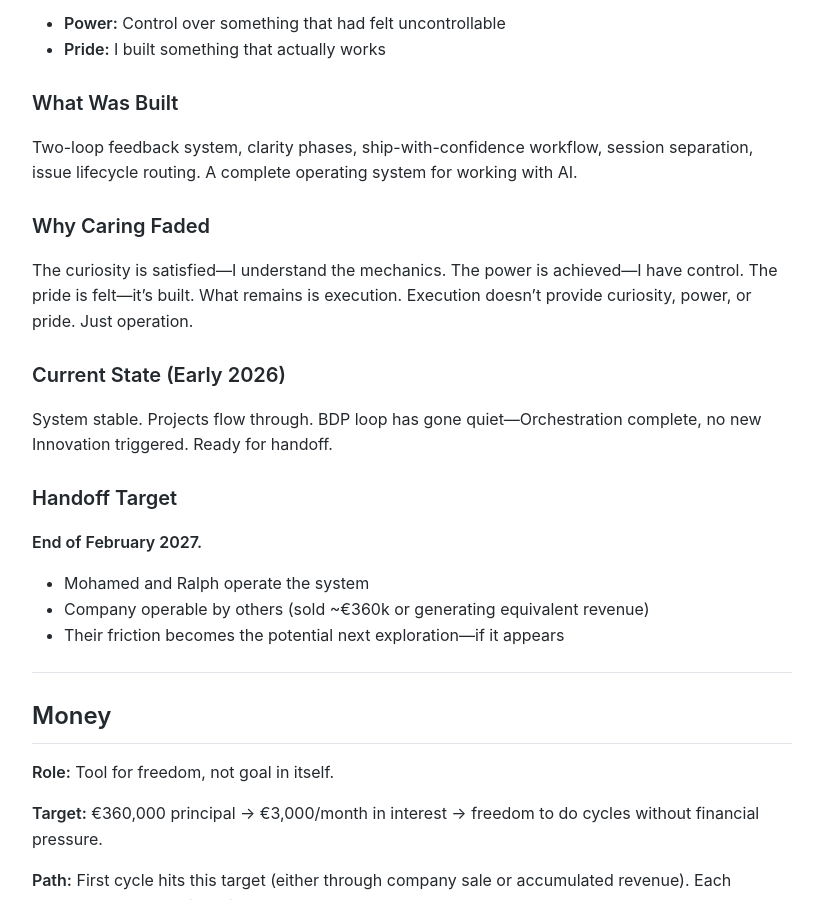
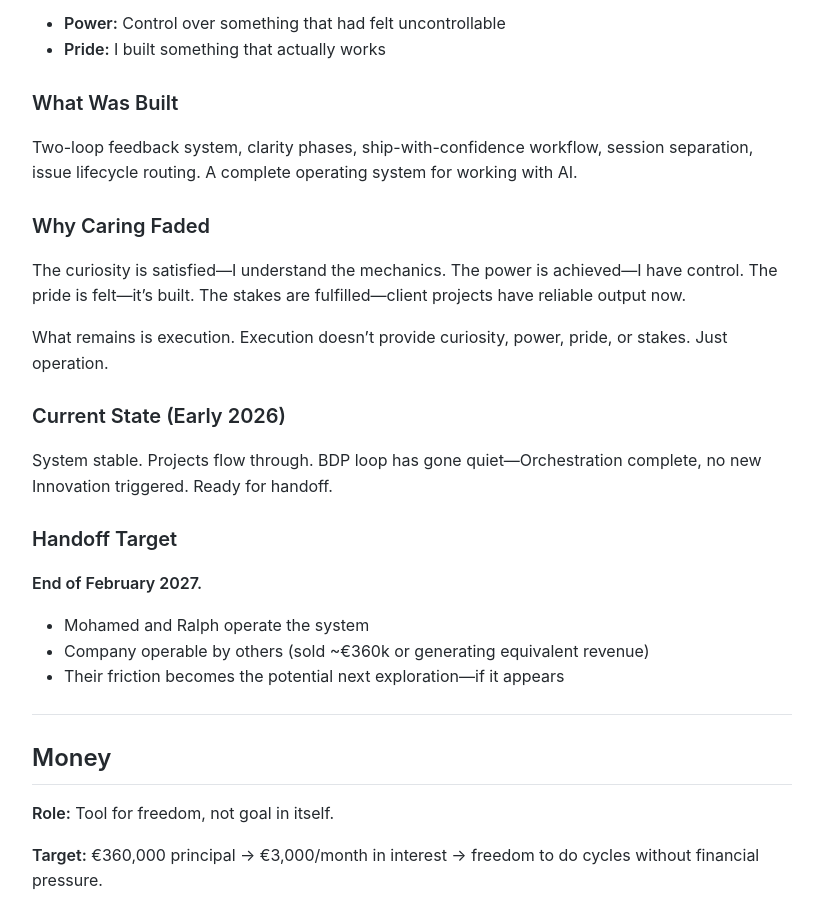
Before and after one commit to MariusWilsch/public-wilsch-ai-pages, a Jekyll site: the page built from global/primary-aim-life-vision.md, in a window 1280 px wide and 900 px high, scrolled down 3932 px. Shown: the whole window, without its empty margins (228-1051 px from the left). Built offline with Jekyll 4.4.1, drawn with Linux system fonts in a browser that asks for light colours; our own code applies the rules of GitHub Pages for plain Markdown files.

Commit message:
Sync from hippocampus 2026-02-03

```diff
--- a/global/primary-aim-life-vision.md
+++ b/global/primary-aim-life-vision.md
@@ -130,7 +130,9 @@ Two-loop feedback system, clarity phases, ship-with-confidence workflow, session
 
 ### Why Caring Faded
 
-The curiosity is satisfied—I understand the mechanics. The power is achieved—I have control. The pride is felt—it's built. What remains is execution. Execution doesn't provide curiosity, power, or pride. Just operation.
+The curiosity is satisfied—I understand the mechanics. The power is achieved—I have control. The pride is felt—it's built. The stakes are fulfilled—client projects have reliable output now.
+
+What remains is execution. Execution doesn't provide curiosity, power, pride, or stakes. Just operation.
 
 ### Current State (Early 2026)
 
```
